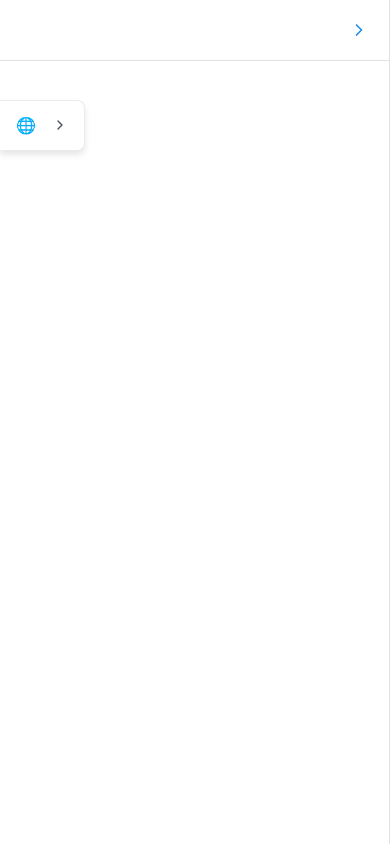
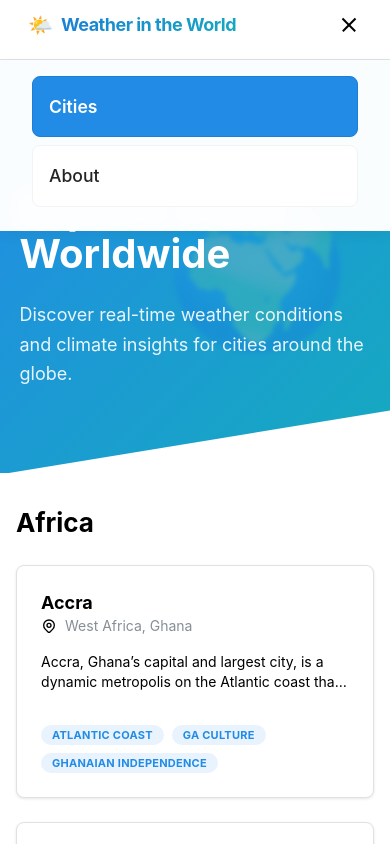
Before and after one commit to mmartha/witw, a Next.js app: page /cities in a window 390 px wide. Both pictures are taken after a click on the button "Toggle navigation". Shown: the top 844 px of the page. Built offline with nearby package versions, Linux system fonts and the light colour scheme.

Commit message:
fix mobile navbar functionality and visibility

```diff
--- a/src/components/shared/TopNav.jsx
+++ b/src/components/shared/TopNav.jsx
@@ -1,17 +1,18 @@
 'use client';
 
-import { Group, Title, Burger, Text, UnstyledButton, Box, Container } from '@mantine/core';
+import { Group, Title, Burger, Text, UnstyledButton, Box, Container, Portal } from '@mantine/core';
 import { useMediaQuery, useWindowScroll } from '@mantine/hooks';
 import Link from 'next/link';
 import { usePathname } from 'next/navigation';
 import { useEffect, useState } from 'react';
 import classes from './TopNav.module.css';
 
-export default function TopNav({ opened, onToggle }) {
+export default function TopNav() {
     const isMobile = useMediaQuery('(max-width: 48em)');
     const pathname = usePathname();
     const [scroll] = useWindowScroll();
     const [scrollProgress, setScrollProgress] = useState(0);
+    const [mobileMenuOpen, setMobileMenuOpen] = useState(false);
     const isHome = pathname === '/';
 
     useEffect(() => {
@@ -23,7 +24,21 @@ export default function TopNav({ opened, onToggle }) {
         setScrollProgress(easedProgress);
     }, [scroll.y]);
 
-    const NavLink = ({ href, children }) => {
+    const MobileNavLink = ({ href, children }) => {
+        const isActive = pathname === href;
+        return (
+            <Link
+                href={href}
+                className={classes.mobileNavLink}
+                data-active={isActive}
+                onClick={() => setMobileMenuOpen(false)}
+            >
+                {children}
+            </Link>
+        );
+    };
+
+    const DesktopNavLink = ({ href, children }) => {
         const isActive = pathname === href;
         return (
             <UnstyledButton
@@ -39,6 +54,7 @@ export default function TopNav({ opened, onToggle }) {
     };
 
     return (
+        <Box component="header">
             <Box
                 className={classes.header}
                 data-home={isHome}
@@ -47,10 +63,7 @@ export default function TopNav({ opened, onToggle }) {
                 }}
             >
                 <Container size="lg">
-                <Group
-                    justify="space-between"
-                    p={isMobile ? 'sm' : 'md'}
-                >
+                    <Group justify="space-between" p={isMobile ? 'sm' : 'md'}>
                         <Link
                             href="/"
                             className={classes.logo}
@@ -69,12 +82,15 @@ export default function TopNav({ opened, onToggle }) {
                         </Link>
 
                         <Group gap={isMobile ? 'xs' : 'md'}>
-                        <NavLink href="/cities">Cities</NavLink>
-                        <NavLink href="/about">About</NavLink>
-                        {isMobile && (
+                            {!isMobile ? (
+                                <>
+                                    <DesktopNavLink href="/cities">Cities</DesktopNavLink>
+                                    <DesktopNavLink href="/about">About</DesktopNavLink>
+                                </>
+                            ) : (
                                 <Burger
-                                opened={opened}
-                                onClick={onToggle}
+                                    opened={mobileMenuOpen}
+                                    onClick={() => setMobileMenuOpen(!mobileMenuOpen)}
                                     aria-label="Toggle navigation"
                                     size="sm"
                                     className={classes.burger}
@@ -85,5 +101,18 @@ export default function TopNav({ opened, onToggle }) {
                     </Group>
                 </Container>
             </Box>
+
+            {/* Mobile Menu - rendered in a portal */}
+            {isMobile && mobileMenuOpen && (
+                <Portal>
+                    <Box className={classes.mobileMenu}>
+                        <Container size="lg">
+                            <MobileNavLink href="/cities">Cities</MobileNavLink>
+                            <MobileNavLink href="/about">About</MobileNavLink>
+                        </Container>
+                    </Box>
+                </Portal>
+            )}
+        </Box>
     );
 }
--- a/src/components/shared/TopNav.module.css
+++ b/src/components/shared/TopNav.module.css
@@ -3,7 +3,7 @@
   top: 0;
   left: 0;
   right: 0;
-  z-index: 100;
+  z-index: 200;
   transition: all 0.3s ease;
   background: rgba(255, 255, 255, calc(0.2 + (var(--scroll-progress, 0) * 0.5)));
   backdrop-filter: blur(calc(6px + (var(--scroll-progress, 0) * 4px)));
@@ -126,3 +126,70 @@
     transform: translateY(0);
   }
 }
+
+.inner {
+  position: relative;
+  z-index: 101;
+  max-width: var(--mantine-container-size-lg);
+  margin: 0 auto;
+  padding: var(--mantine-spacing-md);
+  display: flex;
+  justify-content: space-between;
+  align-items: center;
+}
+
+@media (max-width: 48em) {
+  .inner {
+    padding: var(--mantine-spacing-xs) var(--mantine-spacing-sm);
+  }
+
+  .title {
+    font-size: var(--mantine-font-size-md);
+  }
+}
+
+.mobileMenu {
+  position: fixed;
+  top: 60px;
+  left: 0;
+  right: 0;
+  z-index: 999;
+  background: rgba(255, 255, 255, 0.98);
+  backdrop-filter: blur(8px);
+  box-shadow: 0 4px 12px rgba(0, 0, 0, 0.05);
+  padding: var(--mantine-spacing-md);
+}
+
+.mobileNavLink {
+  display: flex;
+  align-items: center;
+  width: 100%;
+  padding: var(--mantine-spacing-md);
+  margin-bottom: var(--mantine-spacing-xs);
+  border-radius: var(--mantine-radius-md);
+  background: white;
+  color: var(--mantine-color-dark-7);
+  font-size: 1.1rem;
+  font-weight: 500;
+  text-decoration: none;
+  transition: all 0.2s ease;
+  border: 1px solid var(--mantine-color-gray-1);
+}
+
+.mobileNavLink:hover {
+  background: var(--mantine-color-blue-0);
+  transform: translateY(-1px);
+  border-color: var(--mantine-color-blue-2);
+  color: var(--mantine-color-blue-7);
+}
+
+.mobileNavLink[data-active="true"] {
+  background: var(--mantine-color-blue-6);
+  color: white;
+  font-weight: 600;
+  border-color: var(--mantine-color-blue-7);
+}
+
+.burger {
+  cursor: pointer;
+}
--- a/src/components/shared/WithShell.jsx
+++ b/src/components/shared/WithShell.jsx
@@ -2,6 +2,8 @@
 'use client';
 import { AppShell, Group, Text } from '@mantine/core';
 import { useState } from 'react';
+import { useMediaQuery } from '@mantine/hooks';
+import { usePathname } from 'next/navigation';
 import Footer from '@/components/shared/Footer';
 import PageDirectory from '@/components/shared/PageDirectory';
 import TopNav from '@/components/shared/TopNav';
@@ -12,35 +14,44 @@ import classes from './WithShell.module.css';
 export default function WithShell({ children, sideNavStartOpen = false }) {
   const [mobileOpened, setMobileOpened] = useState(false);
   const [desktopCollapsed, setDesktopCollapsed] = useState(!sideNavStartOpen);
+  const isMobile = useMediaQuery('(max-width: 48em)');
+  const pathname = usePathname();
+  const isDetailPage = pathname.startsWith('/cities/') && pathname !== '/cities';
+  const showSideNav = !isMobile && isDetailPage;
 
   return (
-    <>
+    <AppShell
+      header={{ height: 60 }}
+      padding={0}
+      navbar={showSideNav ? {
+        width: desktopCollapsed ? 80 : 300,
+        breakpoint: 'sm',
+        collapsed: { desktop: desktopCollapsed }
+      } : undefined}
+    >
+      <AppShell.Header>
         <TopNav
           opened={mobileOpened}
           onToggle={() => setMobileOpened(!mobileOpened)}
         />
-      <AppShell
-        padding={0}
-        navbar={{
-          width: desktopCollapsed ? 80 : 300,
-          breakpoint: 'sm',
-          collapsed: { mobile: !mobileOpened, desktop: desktopCollapsed }
-        }}
-      >
+      </AppShell.Header>
+
+      {showSideNav && (
         <AppShell.Navbar>
           <PageDirectory
             onToggle={() => setDesktopCollapsed(!desktopCollapsed)}
             isCollapsed={desktopCollapsed}
           />
         </AppShell.Navbar>
+      )}
 
       <AppShell.Main>
         {children}
         <Footer />
       </AppShell.Main>
-      </AppShell>
 
-      {/* Expand tab outside of AppShell */}
+      {/* Expand tab - only show on desktop city detail pages */}
+      {showSideNav && (
         <Group
           className={clsx(classes.expandTab, desktopCollapsed && classes.expandTabVisible)}
           onClick={() => setDesktopCollapsed(false)}
@@ -50,6 +61,7 @@ export default function WithShell({ children, sideNavStartOpen = false }) {
           <Text>🌐</Text>
           <IconChevronRight size={16} className={classes.expandIcon} />
         </Group>
-    </>
+      )}
+    </AppShell>
   );
 }
```
Lines whose indentation alone changed are shown as unchanged.
